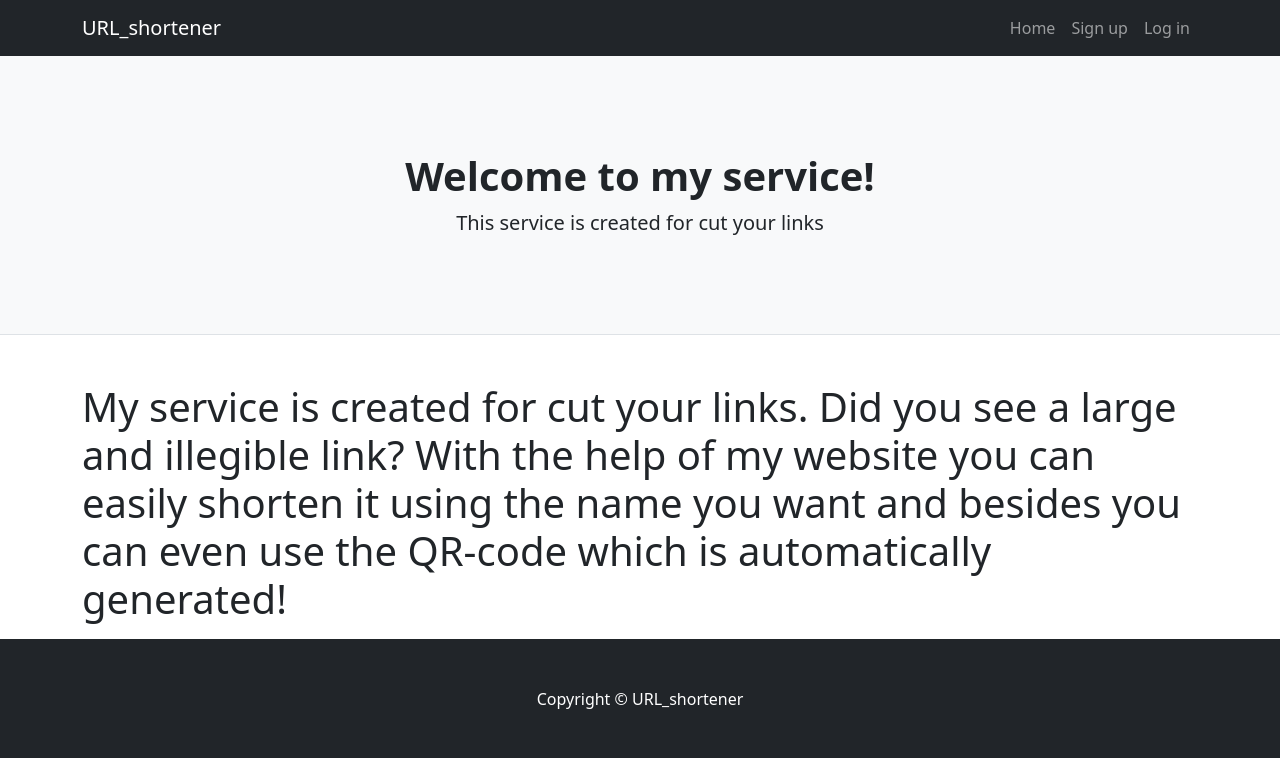
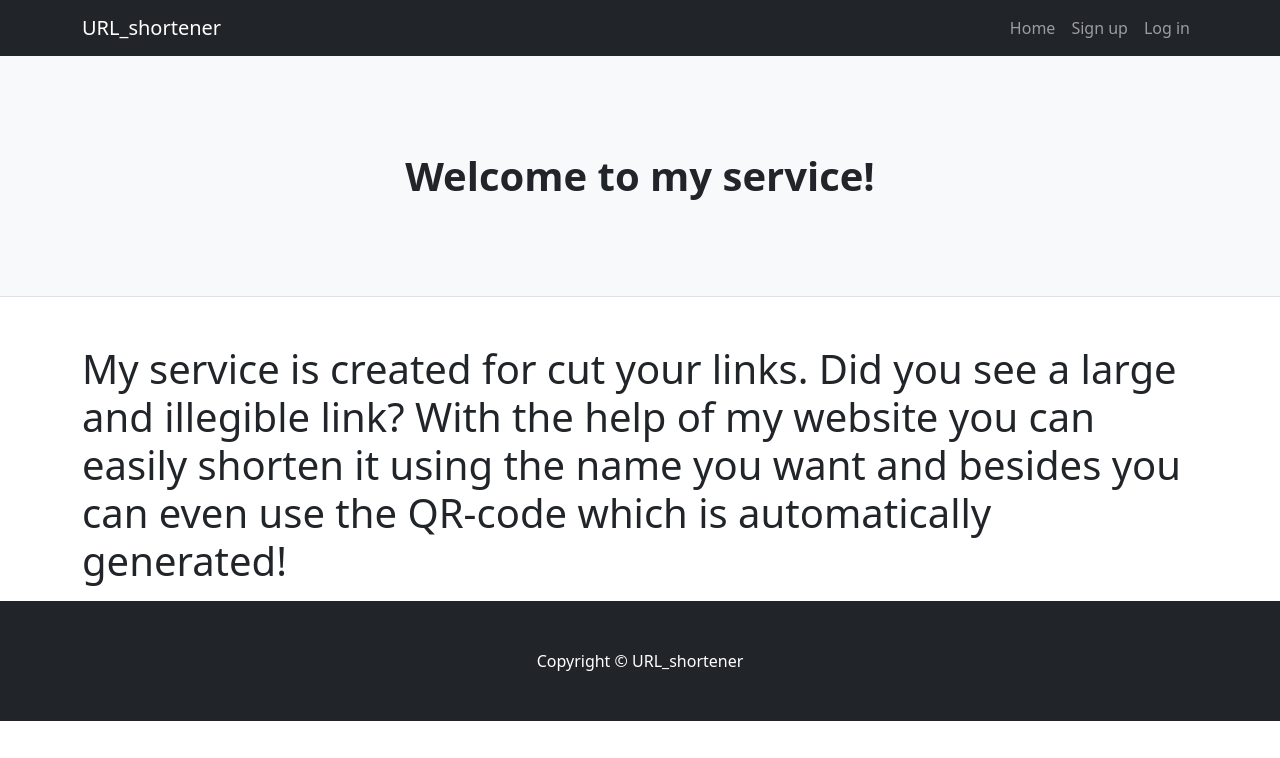
Before and after one commit to polughoul/URL_shortener, a Flask app: page / in a window 1280 px wide. Shown: the top 758 px of the page. Run offline with Flask 3, Linux system fonts and the light colour scheme; some libraries are stand-ins or nearby versions.

Commit message:
init project

```diff
--- a/links/templates/index.html
+++ b/links/templates/index.html
@@ -1,7 +1,7 @@
 {% extends "base.html" %}
 
 {% set page_title = "Welcome to my service!"%}
-{% set page_subtitle = "This service is created for cut your links"%}
+
 {% block title %}
 
 Home
```
Also changed, not shown: links/links.sqlite (added).
